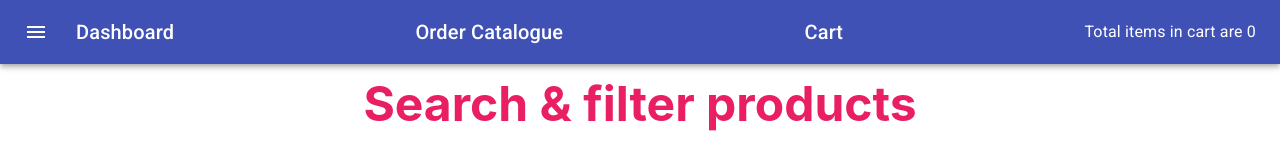
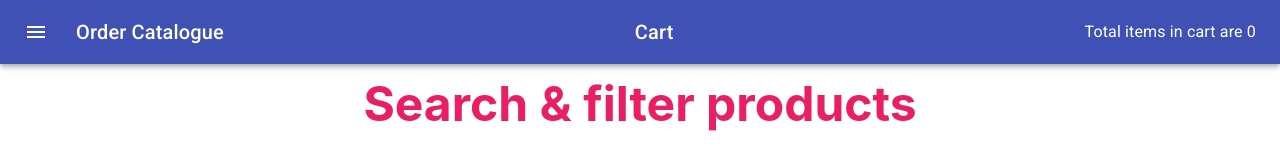
Before and after one commit to AyushJain-18/Order-Catalogue, a React (Create React App) app: page / in a window 1280 px wide. Shown: the top 151 px of the page. Built offline with nearby package versions, Linux system fonts and the light colour scheme.

Commit message:
update dashboard

```diff
--- a/src/component/Header.component.jsx
+++ b/src/component/Header.component.jsx
@@ -38,9 +38,9 @@ const Header = ({isFooter, history,totalCartItems}) => {
                  <IconButton edge="start" className={classes.menuButton} color="inherit" aria-label="menu">
                        <MenuIcon />
                   </IconButton>
-                <Typography variant="h6" onClick={()=> history.push('/')} className={classes.title}>
+                {/* <Typography variant="h6" onClick={()=> history.push('/')} className={classes.title}>
                         Dashboard
-                </Typography>
+                </Typography> */}
                 <Typography variant="h6"  onClick={()=> history.push('/')} className={classes.title}>
                        Order Catalogue
                 </Typography>
```
